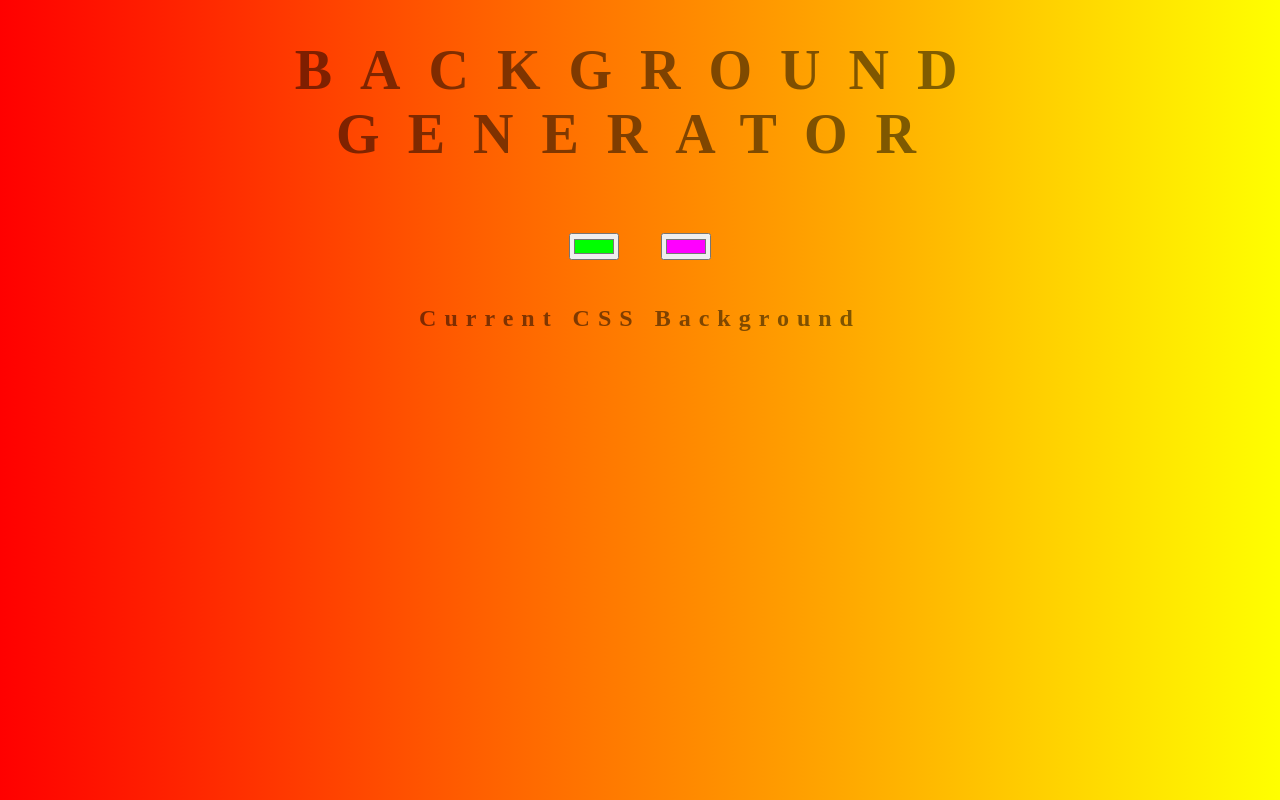
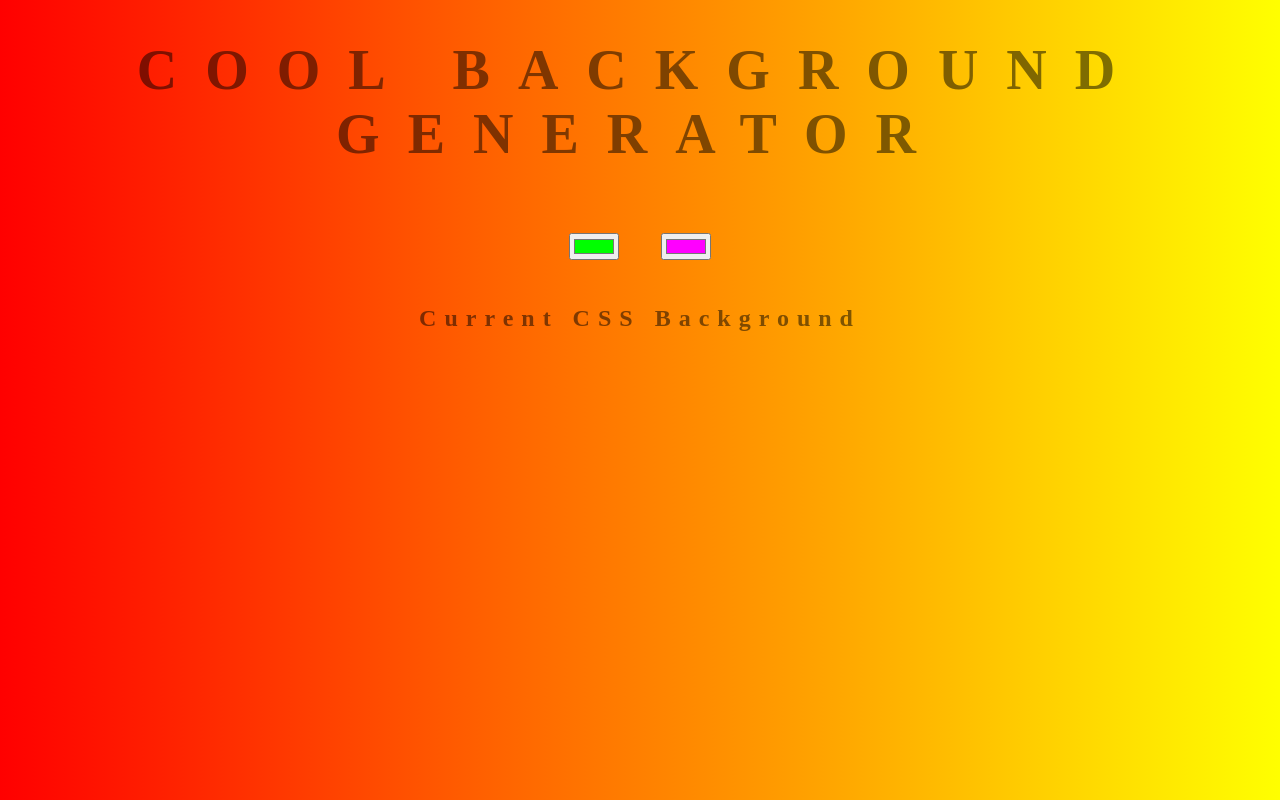
Before and after one commit to DattaAnupam/Background_Generator, a plain HTML site: page index.html in a window 1280 px wide. Drawn offline with Linux system fonts and the light colour scheme.

Commit message:
changed the h1 tag

```diff
--- a/index.html
+++ b/index.html
@@ -10,7 +10,7 @@ gradient color we choose -->
 		<link rel="stylesheet" href="style.css" type="text/css">
 	</head>
 	<body id="gradient">
-		<h1>Background Generator<h1>
+		<h1>Cool Background Generator<h1>
 		<input type="color" id="color1" name="color1" value="#00ff00">
 		<input type="color" id="color2" name="color2" value="#ff00ff">
 		<h2>Current CSS Background</h2>
```
